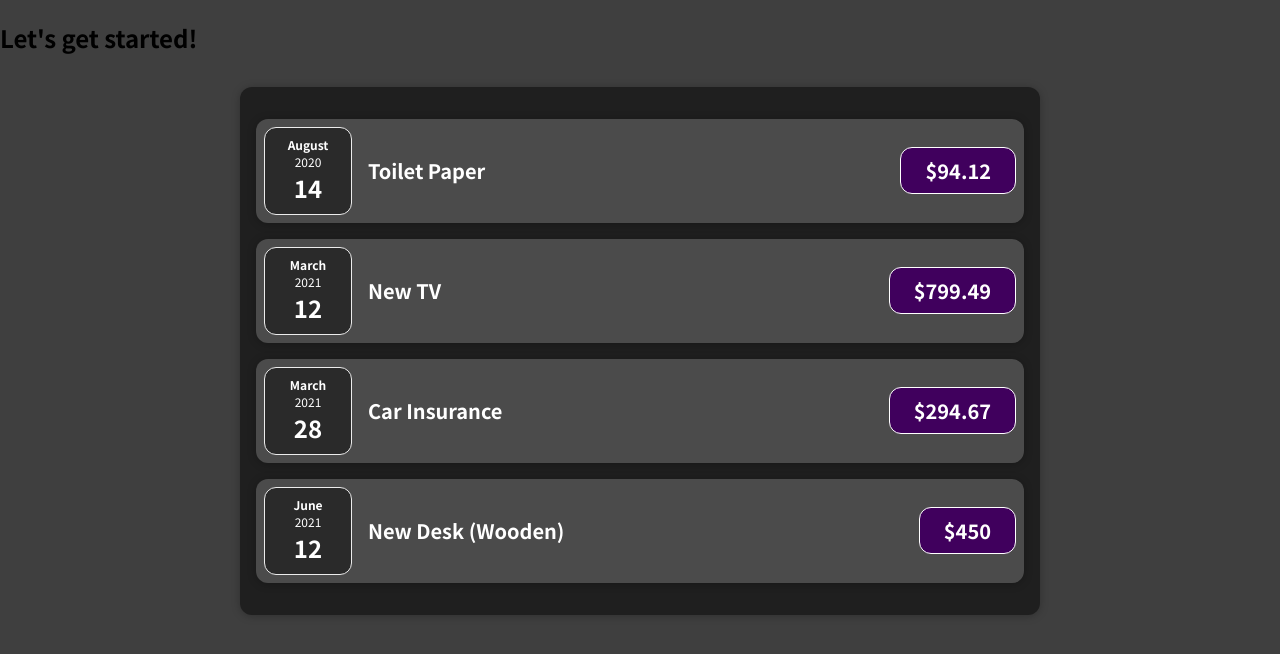
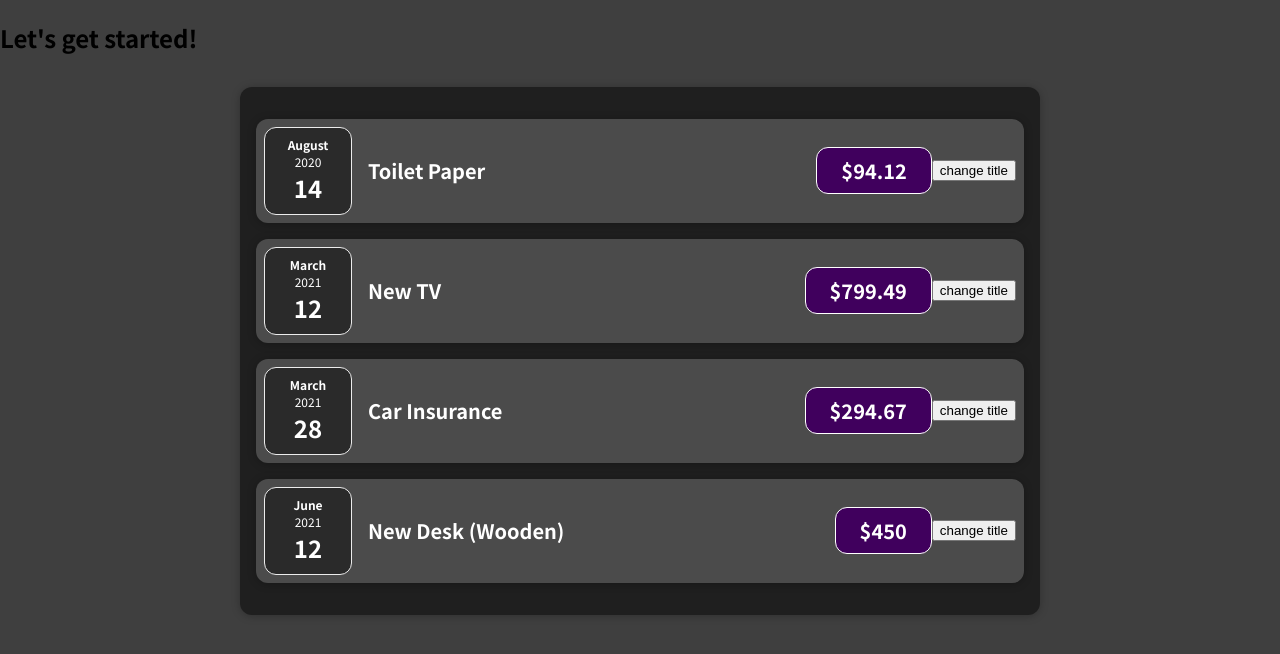
Before and after one commit to Amish-pratap/React-Practice, a React (Create React App) app in the folder react-complete-guide/: page / in a window 1280 px wide. Shown: the top 654 px of the page. Built offline with nearby package versions, Linux system fonts and the light colour scheme.

Commit message:
started working with useState hook

```diff
--- a/react-complete-guide/src/components/Expenses/ExpenseItem.js
+++ b/react-complete-guide/src/components/Expenses/ExpenseItem.js
@@ -1,17 +1,23 @@
-import React from 'react';
+import React, { useState } from 'react';
 
 import ExpenseDate from './ExpenseDate';
 import Card from '../UI/Card';
 import './ExpenseItem.css';
 
 const ExpenseItem = (props) => {
+  const [title, setTitle] = useState(props.title);
+  const clickHandler = () => {
+    setTitle('updated');
+    console.log(title);
+  }
   return (
     <Card className='expense-item'>
       <ExpenseDate date={props.date} />
       <div className='expense-item__description'>
-        <h2>{props.title}</h2>
+        <h2>{title}</h2>
         <div className='expense-item__price'>${props.amount}</div>
       </div>
+      <button onClick={clickHandler}>change title</button>
     </Card>
   );
 }
```
